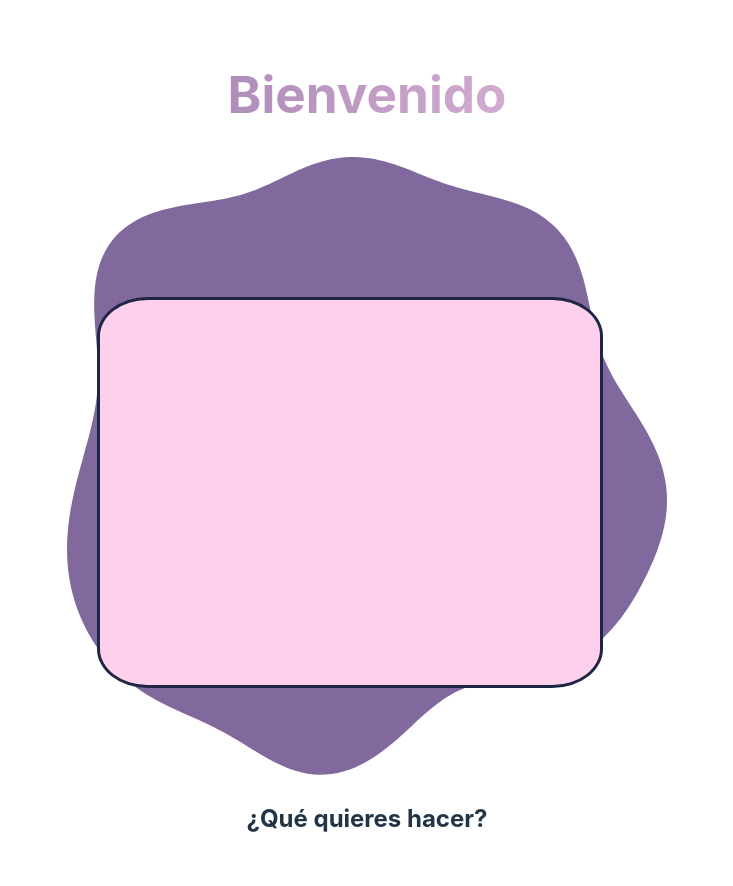
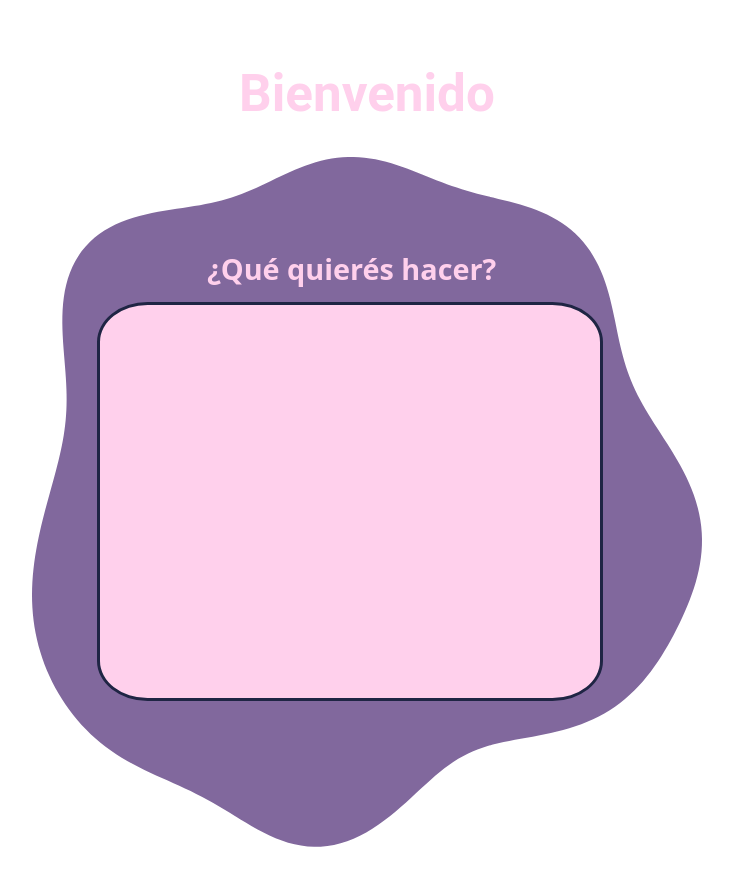
Before and after one commit to gatoguapo/react_curso, a React (Vite) app in the folder Sistema-Profesores/: page / in a window 1280 px wide. Shown: the whole page, without its empty margins (273-1006 px from the left). Built offline with nearby package versions, Linux system fonts and the light colour scheme.

Commit message:
carpeta components creada

```diff
--- a/Sistema-Profesores/src/assets/css/AppPantallaInicio.css
+++ b/Sistema-Profesores/src/assets/css/AppPantallaInicio.css
@@ -1,7 +1,7 @@
 h1 {
-    color: transparent;
-    background-image: linear-gradient(to right, #81689D, #FFD0EC);
+    color: #FFD0EC;
     background-clip: text;
+    font-family: "Roboto", sans-serif;
     font-size: 3.2em;
     line-height: 1.1;
 }
--- a/Sistema-Profesores/src/assets/css/VistaMain.css
+++ b/Sistema-Profesores/src/assets/css/VistaMain.css
@@ -13,5 +13,10 @@
 }
 
 .main-title {
-
+    font-family: "Open Sans", sans-serif;
+    position: absolute;
+    font-size: 1.8em;
+    top: 20%;
+    left: 34%;
+    color: #FFD0EC;
 }
--- a/Sistema-Profesores/src/assets/vistas/VistaMain.jsx
+++ b/Sistema-Profesores/src/assets/vistas/VistaMain.jsx
@@ -3,8 +3,9 @@ import "../css/VistaMain.css"
 export function VistaMain() {
     return (
         <>
-            <h2 className="main-title">¿Qué quieres hacer?</h2>
+            <h2 className="main-title">¿Qué quierés hacer?</h2>
             <div className="main-layer">
+
             </div>
         </>
     )
```
Also changed, not shown: Sistema-Profesores/src/assets/vistas/AppPantallaInicio.jsx (+1 -1 lines).
